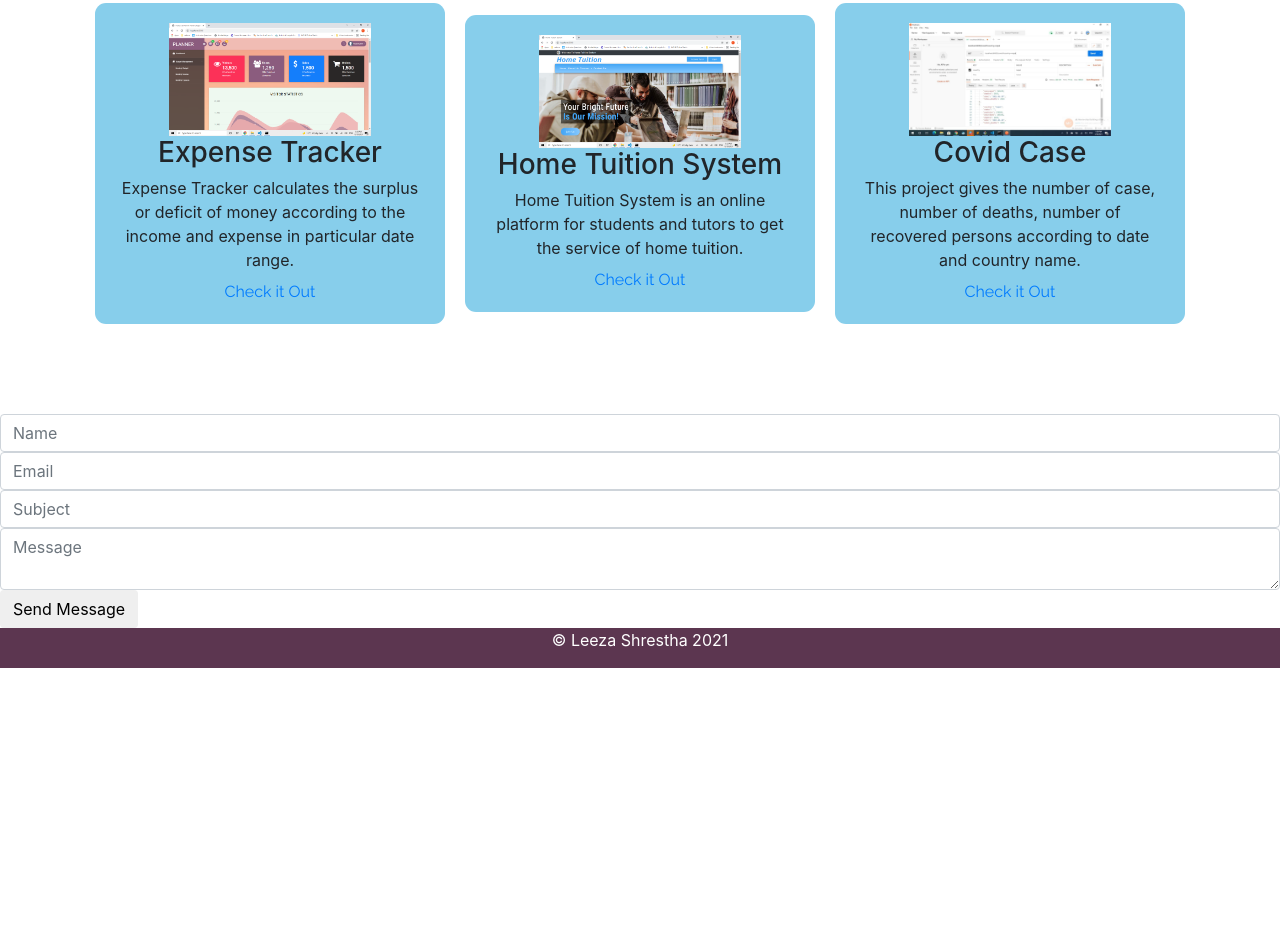
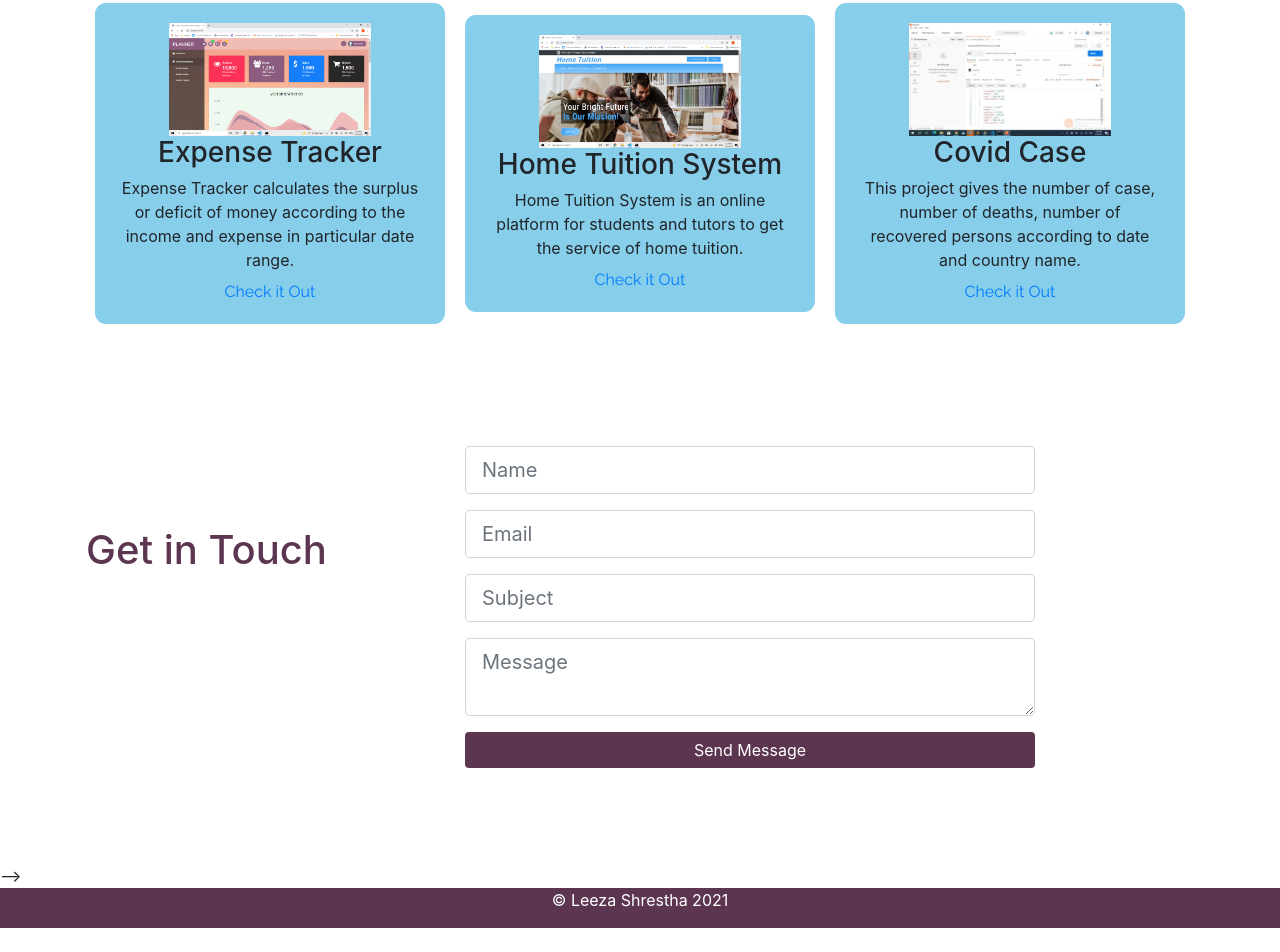
Before and after one commit to Leeza2055/Leeza2055.github.io, a plain HTML site: page index.html in a window 1280 px wide. Shown: the part 2388-3340 px from the top of the page. Before the commit the page ends 3080 px from the top, so only its background shows below. Drawn offline with nearby package versions, Linux system fonts and the light colour scheme.

Commit message:
mail issue

```diff
--- a/index.html
+++ b/index.html
@@ -176,38 +176,38 @@
       </div>
     </div>
 
-		<!-- <div class="contact" id="contact">
+		<div class="contact" id="contact">
 		<div class="container">
-			<form>
 				<div class="row">
 					<div class="col-lg-4 col-md-4 col-sm-12">
 						<h1>Get in Touch</h1>
 					</div>
 					<div class="col-lg-8 col-md-8 col-sm-12 right">
 						<form action="javascript:sendmail()" method="post">
-							<div class="field">
-							  <input type="text" class="form-control" name="Name" id="Name" placeholder="Name" required="">
+							<div class="field form-group">
+							  <input type="text" class="form-control form-control-lg" name="Name" id="Name" placeholder="Name" required="">
 							</div>
-							<div class="field">
-							  <input type="email" class="form-control" name="Sender" id="Sender" placeholder="Email"
+							<div class="field form-group">
+							  <input type="email" class="form-control form-control-lg" name="Sender" id="Sender" placeholder="Email"
 								required="">
 							</div>
-							<div class="field">
-							  <input type="text" class="form-control" name="Subject" id="Subject" placeholder="Subject"
+							<div class="field form-group">
+							  <input type="text" class="form-control form-control-lg" name="Subject" id="Subject" placeholder="Subject"
 								required="">
 							</div>
-							<textarea name="Message" class="form-control" id="Message" placeholder="Message"
+							<div class="field form-group">
+							<textarea name="Message" class="form-control form-control-lg" id="Message" placeholder="Message"
 							  required=""></textarea>
-							<button type="submit" class="btn btn-contact">Send Message</button>
+							</div>
+							<button type="submit" class="btn btn-secondary btn-block">Send Message</button>
 
 						  </form>
 
 					</div>
 				</div>
-			</form>
 		</div>
-		</div> -->
-		<form action="javascript:sendmail()" method="post">
+		</div>
+		<!-- <form action="javascript:sendmail()" method="post">
 			<div class="field">
 			  <input type="text" class="form-control" name="Name" id="Name" placeholder="Name" required="">
 			</div>
@@ -224,7 +224,7 @@
 			<button type="submit" class="btn btn-contact">Send Message</button>
 			<!-- <input type="button" class="btn btn-contact" onclick="sendmail();"  value="Send Message"> -->
 
-		  </form>
+		  </form> -->
 
 		<div class="socialMediaLinks">
 			<a href="https://www.facebook.com/LeezaShrestha25" class="fab fa-facebook-f" target="_blank"></a>
@@ -269,10 +269,10 @@
 
 			Email.send({
         		Host : "smtp.gmail.com",
-        		Username : "tuitionsystem07@gmail.com",
-        		Password : "Hometuition@123",
+        		Username : "avrora.blaze02@gmail.com",
+        		Password : "bipal123",
 				To: 'leezashrestha999@gmail.com',
-				From: "tuitionsystem@gmail.com",
+				From: "avrora.blaze02@gmail.com",
 				Subject: "New message on contact from "+name,
 				Body: Body
 			}).then(
```
